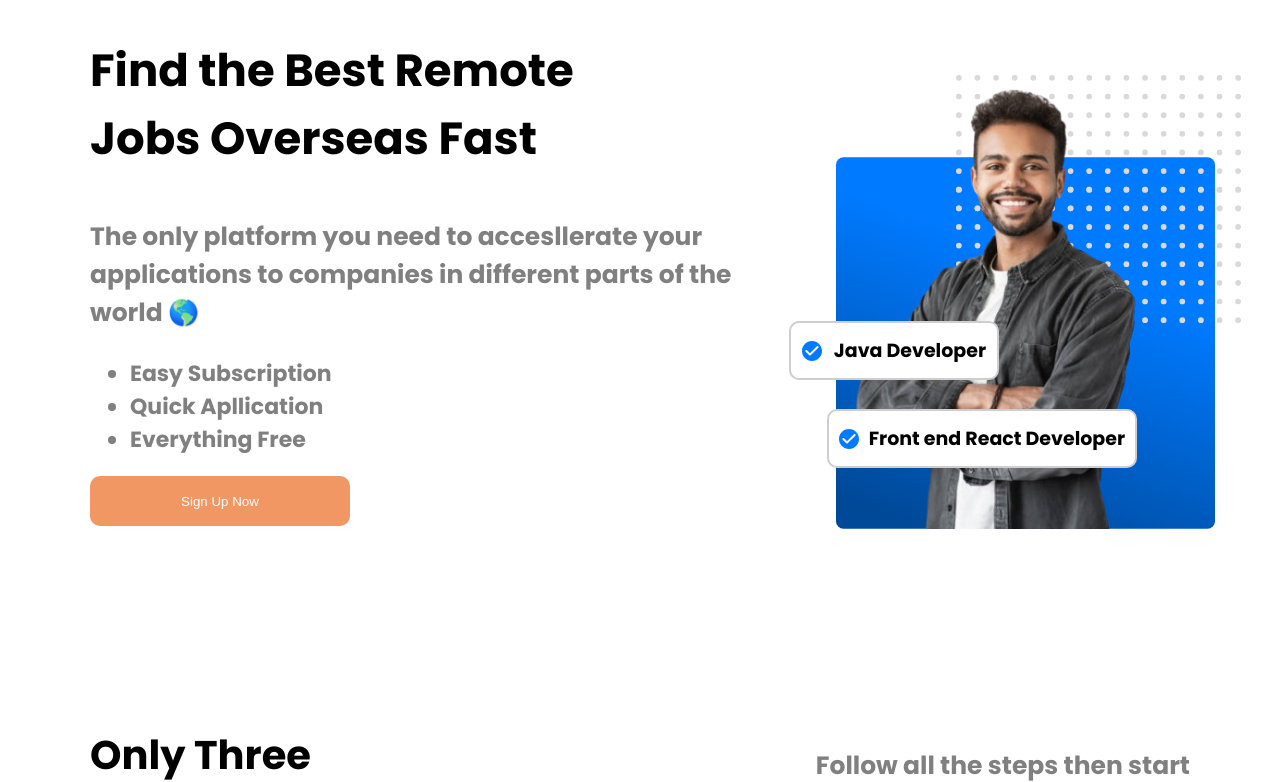
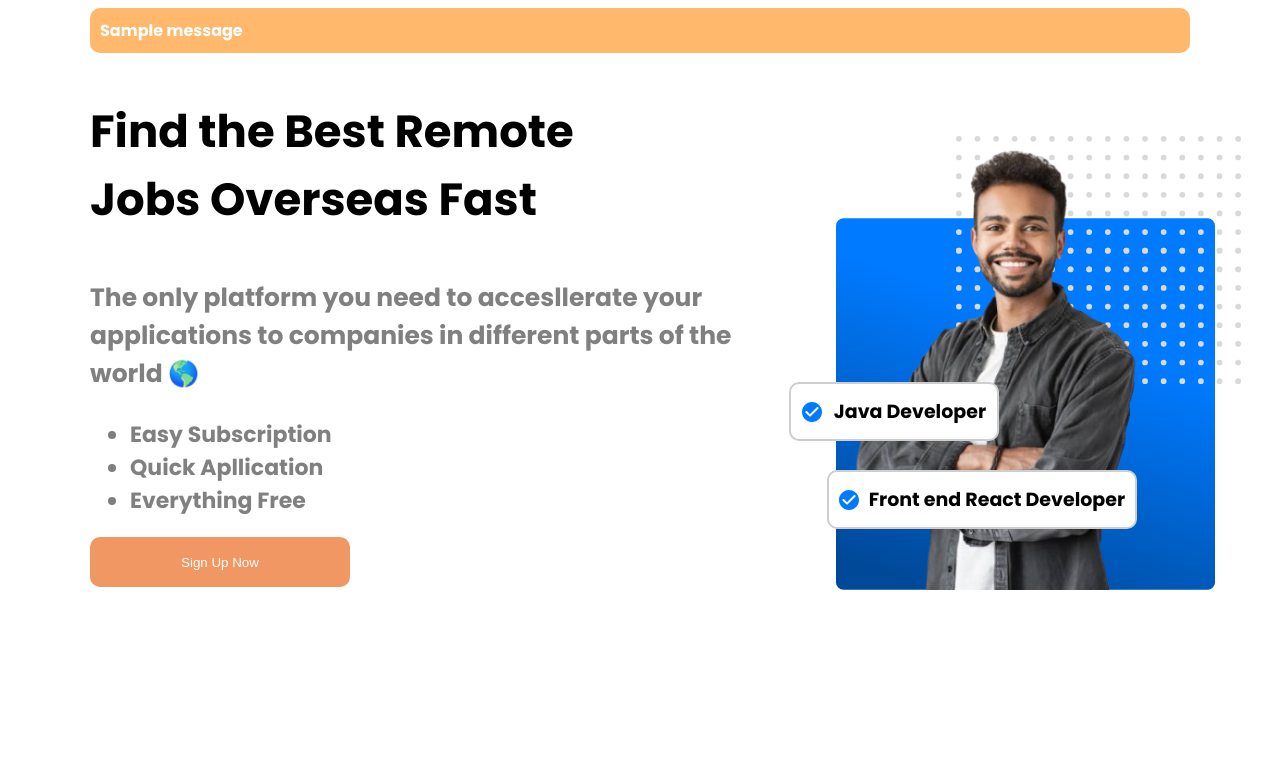
Before and after one commit to EliasOPrado/job-automation, a Django app: page / in a window 1280 px wide. Shown: the part 73-855 px from the top of the page. Run offline with Django 4.2, Linux system fonts and the light colour scheme; tables that the repository leaves empty hold one stand-in row (values such as "Sample post"); one stand-in notice (Sample message) is shown.

Commit message:
Added search and message functionality

```diff
--- a/job_platform/static/css/base.css
+++ b/job_platform/static/css/base.css
@@ -52,6 +52,14 @@ button.main-button {
     width: 100%;
     max-width: 1440px;
     margin-top: 20px;
+  }
+
+  .message-container {
+    background-color: #FFB86C;
+    padding: 10px;
+    color: white;
+    margin-bottom: 0;
+    border-radius: 10px;
   }
 
   .logo{
--- a/job_platform/static/js/script.js
+++ b/job_platform/static/js/script.js
@@ -12,11 +12,11 @@ document.head.appendChild(styleElement);
 // Function to update the nth-child rule
 function updateNthChild() {
     styleElement.textContent = `
+    .job-list-card:nth-child(n+${nthChildValue}) { display: none; }
     .minor-left-container {
-        overflow-y:scroll;
-        height:85vh;
-    }
-    .job-list-card:nth-child(n+${nthChildValue}) { display: none; }
+        overflow-y: scroll;
+        height: 99vh;
+        }
     `;
 }
 
@@ -31,3 +31,12 @@ updateNthChild();
 
 // Add event listener for the button to increase the nth-child value
 loadMoreButton.addEventListener('click', increaseNthChild);
+
+
+// delete message
+setTimeout(function() {
+    let delete_messages = document.getElementsByClassName("message-container");
+    for (let i = 0; i < delete_messages.length; i++) {
+        delete_messages[i].style.display = "none"; // Hide each element
+    }
+}, 3000);
--- a/job_platform/templates/base.html
+++ b/job_platform/templates/base.html
@@ -12,9 +12,6 @@
   <link href="{% static 'css/base.css' %} " rel="stylesheet">
   <link href="{% static 'css/' %}{{css_file}}" rel="stylesheet">
   <title>Job.remote</title>
-  <style>
-
-  </style>
 </head>
 
 
--- a/job_platform/templates/header.html
+++ b/job_platform/templates/header.html
@@ -10,3 +10,8 @@
       <button class="button">Sign Up Now</button>
     </div>
   </div>
+  {% if messages %}
+    {% for message in messages %}
+        <p class="message-container">{{message}}</p>
+    {% endfor %}
+{% endif %}
--- a/job_platform/views.py
+++ b/job_platform/views.py
@@ -1,4 +1,5 @@
 from django.shortcuts import render, get_object_or_404
+from django.contrib import messages
 from django.views import View
 from core.models import JobApplication
 
@@ -39,7 +40,17 @@ class JobListView(View):
                 job_position = get_object_or_404(JobApplication, pk=id)
                 self.context["job"] = job_position
 
-            job_positions = JobApplication.objects.all()
+            query = request.GET.get('query', '')
+
+            # Filter job positions based on the query
+            if query:
+                job_positions = JobApplication.objects.filter(job_title__icontains=query)
+                if not job_positions.exists():  # Check if the queryset is empty
+                    job_positions = JobApplication.objects.all()
+                    messages.error(request, f"No results for query: '{query}'")
+            else:
+                job_positions = JobApplication.objects.all()
+
             self.context["jobs"] = job_positions
             return render(request, self.template_name, self.context)
 
```
Also changed, not shown: job_platform/static/css/job_list_page.css (+8 -0 lines), job_platform/templates/job_list.html (+8 -4 lines).
